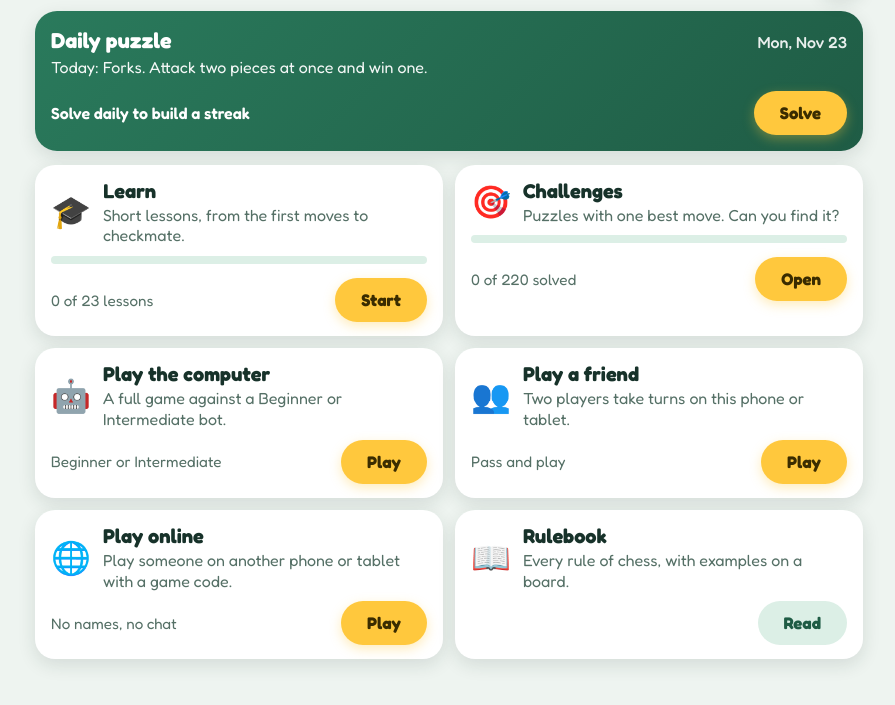
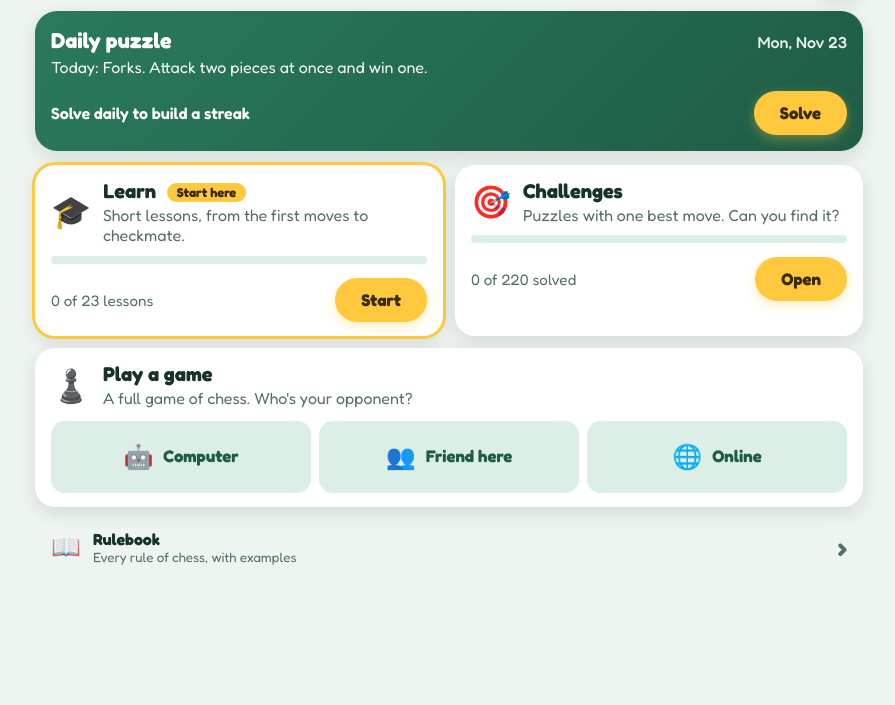
Before and after one commit to evmsmith-dev/chess-quest, a website: page index.html in a window 1280 px wide. Shown: the part 63-768 px from the top of the page, without its empty margins (191-1086 px from the left). Drawn offline with nearby package versions, Linux system fonts and the light colour scheme.

Commit message:
Tidy Home, pin pop-up buttons, and offer Restart after a long star route
- Home: Learn (with 'Start here' for new players), Challenges, one 'Play
  a game' card with Computer / Friend here / Online, and the Rulebook as
  a link row: fits one phone screen instead of nearly three
- Pop-ups: action buttons stay pinned to the bottom edge when the pop-up
  scrolls (a phone on its side); the Tip Card board shrinks to fit
- Lessons: when the stars took more moves than needed, Restart sits next
  to Next/Finish as the message suggests (it was missing)

Co-Authored-By: Claude Opus 5.5 <noreply@anthropic.com>
Claude-Session: https://claude.ai/code/session_01DBvDfGTT8BcmgVNgRhkwJ2

```diff
--- a/index.html
+++ b/index.html
@@ -73,8 +73,8 @@
     </section>
 
     <div class="mode-list">
-      <section class="mode-card">
-        <div class="mode-head"><span class="mode-emoji" aria-hidden="true">🎓</span><div><h2>Learn</h2><p class="mode-tagline">Short lessons, from the first moves to checkmate.</p></div></div>
+      <section id="learn-card" class="mode-card">
+        <div class="mode-head"><span class="mode-emoji" aria-hidden="true">🎓</span><div><h2>Learn <span id="start-here" class="start-here" hidden>Start here</span></h2><p class="mode-tagline">Short lessons, from the first moves to checkmate.</p></div></div>
         <div class="progress-bar" aria-hidden="true"><span id="learn-bar"></span></div>
         <div class="mode-foot"><span id="learn-summary" class="mode-stat"></span><button type="button" id="learn-btn" class="play-btn">Start</button></div>
       </section>
@@ -83,22 +83,15 @@
         <div class="progress-bar" aria-hidden="true"><span id="challenge-bar"></span></div>
         <div class="mode-foot"><span id="challenge-summary" class="mode-stat"></span><button type="button" id="challenges-btn" class="play-btn">Open</button></div>
       </section>
-      <section class="mode-card">
-        <div class="mode-head"><span class="mode-emoji" aria-hidden="true">🤖</span><div><h2>Play the computer</h2><p class="mode-tagline">A full game against a Beginner or Intermediate bot.</p></div></div>
-        <div class="mode-foot"><span id="play-summary" class="mode-stat"></span><button type="button" id="new-game-btn" class="play-btn">Play</button></div>
+      <section class="mode-card play-card" aria-labelledby="play-heading">
+        <div class="mode-head"><span class="mode-emoji" aria-hidden="true">♟️</span><div><h2 id="play-heading">Play a game</h2><p id="play-summary" class="mode-tagline">A full game of chess. Who's your opponent?</p></div></div>
+        <div class="play-choices">
+          <button type="button" id="new-game-btn" class="play-choice"><span aria-hidden="true">🤖</span>Computer</button>
+          <button type="button" id="friend-btn" class="play-choice"><span aria-hidden="true">👥</span>Friend here</button>
+          <button type="button" id="online-btn" class="play-choice"><span aria-hidden="true">🌐</span>Online</button>
+        </div>
       </section>
-      <section class="mode-card">
-        <div class="mode-head"><span class="mode-emoji" aria-hidden="true">👥</span><div><h2>Play a friend</h2><p class="mode-tagline">Two players take turns on this phone or tablet.</p></div></div>
-        <div class="mode-foot"><span class="mode-stat">Pass and play</span><button type="button" id="friend-btn" class="play-btn">Play</button></div>
-      </section>
-      <section class="mode-card">
-        <div class="mode-head"><span class="mode-emoji" aria-hidden="true">🌐</span><div><h2>Play online</h2><p class="mode-tagline">Play someone on another phone or tablet with a game code.</p></div></div>
-        <div class="mode-foot"><span class="mode-stat">No names, no chat</span><button type="button" id="online-btn" class="play-btn">Play</button></div>
-      </section>
-      <section class="mode-card">
-        <div class="mode-head"><span class="mode-emoji" aria-hidden="true">📖</span><div><h2>Rulebook</h2><p class="mode-tagline">Every rule of chess, with examples on a board.</p></div></div>
-        <div class="mode-foot"><span class="mode-stat"></span><button type="button" id="rules-btn" class="play-btn secondary-play">Read</button></div>
-      </section>
+      <button type="button" id="rules-btn" class="link-row"><span class="link-row-emoji" aria-hidden="true">📖</span><span class="link-row-text"><strong>Rulebook</strong><small>Every rule of chess, with examples</small></span><span class="link-row-go" aria-hidden="true">›</span></button>
     </div>
   </main>
 
--- a/src/main.js
+++ b/src/main.js
@@ -74,6 +74,9 @@ function renderHome() {
   byId("learn-bar").style.width = `${(doneCount / ALL_LESSONS.length) * 100}%`;
   byId("learn-summary").textContent = `${doneCount} of ${ALL_LESSONS.length} lessons`;
   byId("learn-btn").textContent = doneCount === 0 ? "Start" : next ? "Continue" : "Review";
+  // Brand-new players: point them at the first lesson.
+  byId("start-here").hidden = doneCount > 0;
+  byId("learn-card").classList.toggle("is-featured", doneCount === 0);
 
   // Challenges.
   const solved = solvedPuzzles();
@@ -85,7 +88,7 @@ function renderHome() {
   // Games.
   const games = readJson("games", {});
   const parts = ["beginner", "intermediate"].filter((l) => games[l]).map((l) => `${l === "beginner" ? "🐣" : "🦉"} ${games[l].w}W ${games[l].l}L ${games[l].d}D`);
-  byId("play-summary").textContent = parts.join(" · ") || "Beginner or Intermediate";
+  byId("play-summary").textContent = parts.length ? `Your record vs the bots: ${parts.join(" · ")}` : "A full game of chess. Who's your opponent?";
 }
 
 // ---------- Learn ----------
--- a/src/screens/lesson.js
+++ b/src/screens/lesson.js
@@ -73,7 +73,8 @@ function taskControls(extra = []) {
   ]);
 }
 
-function succeed(message) {
+/** A task is done. `extra` buttons go before Next/Finish (e.g. Restart to try for fewer moves). */
+function succeed(message, extra = []) {
   L.done[L.task] = true;
   setTaskDots(L.lesson.tasks.length, L.task, L.done);
   board.setMovable(null);
@@ -81,7 +82,7 @@ function succeed(message) {
   buzz("win");
   setMessage(`✅ ${message}`, "good");
   const last = L.task === L.lesson.tasks.length - 1;
-  taskControls([{ label: last ? "Finish ➜" : "Next ➜", kind: "primary", id: "ctl-next", onClick: () => (last ? finishLesson() : startTask(L.task + 1)) }]);
+  taskControls([...extra, { label: last ? "Finish ➜" : "Next ➜", kind: "primary", id: "ctl-next", onClick: () => (last ? finishLesson() : startTask(L.task + 1)) }]);
   document.getElementById("ctl-next")?.focus({ preventScroll: true });
 }
 
@@ -148,7 +149,8 @@ function starsTask(task) {
       if (got) { play("star"); buzz("capture"); } else { play("move"); buzz("land"); }
       if (!left.length) {
         const best = moves <= par;
-        succeed(best ? `All stars in ${moves} move${moves === 1 ? "" : "s"}: the fewest possible!` : `All stars collected in ${moves} moves. It can be done in ${par}: try Restart if you like.`);
+        if (best) succeed(`All stars in ${moves} move${moves === 1 ? "" : "s"}: the fewest possible!`);
+        else succeed(`All stars collected in ${moves} moves. It can be done in ${par}: try ↺ Restart if you like.`, [{ label: "↺ Restart", id: "ctl-restart", onClick: restart }]);
       } else setMessage(status());
     },
     onIllegal(from, to) {
--- a/src/styles.css
+++ b/src/styles.css
@@ -136,6 +136,27 @@ button:focus-visible, a:focus-visible, input:focus-visible { outline: 3px solid
 .mode-tagline { margin: 2px 0 0; color: var(--muted); line-height: 1.3; }
 .mode-foot { display: flex; align-items: center; justify-content: space-between; gap: 10px; margin-top: 10px; }
 .mode-stat { color: var(--muted); font-size: 0.95rem; }
+.mode-card.is-featured { box-shadow: 0 0 0 3px var(--accent), var(--shadow); }
+.start-here { display: inline-block; vertical-align: middle; margin-left: 6px; padding: 2px 10px; border-radius: 999px; background: var(--accent); color: var(--accent-text); font-size: 0.8rem; font-weight: 700; }
+/* One card, three ways to play. */
+.play-choices { display: grid; grid-template-columns: repeat(3, 1fr); gap: 8px; margin-top: 12px; }
+.play-choice {
+  border: 0; border-radius: 14px; min-height: 64px; padding: 8px 4px;
+  background: var(--primary-soft); color: var(--primary-dark); font-weight: 700; font-size: 0.98rem;
+  display: flex; flex-direction: column; align-items: center; justify-content: center; gap: 2px; line-height: 1.15;
+}
+.play-choice span { font-size: 1.5rem; line-height: 1; }
+.play-choice:active { transform: scale(0.97); }
+/* The Rulebook: a quiet row, not another big card. */
+.link-row {
+  display: flex; align-items: center; gap: 12px; width: 100%; text-align: left; min-height: 56px;
+  border: 0; border-radius: 16px; padding: 10px 16px; background: transparent; color: var(--text);
+}
+.link-row:hover { background: var(--card); }
+.link-row-emoji { font-size: 1.5rem; }
+.link-row-text { flex: 1; display: flex; flex-direction: column; }
+.link-row-text small { color: var(--muted); }
+.link-row-go { font-size: 1.6rem; color: var(--muted); font-weight: 700; }
 
 .install-card {
   display: flex; align-items: center; flex-wrap: wrap; gap: 10px 12px; margin: 0 0 14px;
@@ -438,6 +459,14 @@ html.no-coords .coord { display: none; }
 .result-stat span { display: block; font-size: 0.85rem; color: var(--muted); }
 .result-stat strong { font-size: 1.3rem; }
 .result-actions { display: flex; gap: 10px; margin-top: 16px; }
+/* In a pop-up taller than the screen (a phone on its side), the action buttons stay pinned to
+   the bottom edge instead of scrolling out of sight. */
+.overlay-card .result-actions {
+  position: sticky; bottom: -18px; z-index: 2;
+  margin: 16px -20px -18px; padding: 12px 20px 18px;
+  background: var(--card);
+  box-shadow: 0 -10px 12px -10px rgba(0, 0, 0, 0.18);
+}
 .result-actions button { flex: 1 1 0; min-height: 48px; border: 0; border-radius: 999px; font-weight: 700; font-size: 1.05rem; padding: 10px; }
 .primary { background: var(--accent); color: var(--accent-text); }
 .secondary { background: var(--primary-soft); color: var(--primary-dark); }
@@ -453,7 +482,7 @@ html.no-coords .coord { display: none; }
 
 .tip-card .tip-kicker { margin: 0 0 2px; font-weight: 700; color: var(--primary); text-transform: uppercase; font-size: 0.8rem; letter-spacing: 0.06em; }
 .tip-body p { line-height: 1.5; margin: 0 0 10px; }
-.tip-body .mini-board { width: min(100%, 260px); margin: 6px auto 0; }
+.tip-body .mini-board { width: min(100%, 260px, 42vh); margin: 6px auto 0; }
 
 .install-steps { margin: 0; padding-left: 22px; line-height: 1.5; }
 .install-steps li { margin: 6px 0; }
@@ -480,6 +509,8 @@ html.no-coords .coord { display: none; }
 @media (min-width: 700px) {
   .screen { max-width: 860px; }
   .mode-list { grid-template-columns: repeat(2, 1fr); }
+  .play-card, .link-row { grid-column: 1 / -1; }
+  .play-choice { min-height: 72px; flex-direction: row; gap: 10px; font-size: 1.05rem; }
   .lesson-path { grid-template-columns: repeat(2, 1fr); }
   .set-list { grid-template-columns: repeat(2, 1fr); }
   .tier-title { grid-column: 1 / -1; }
@@ -525,6 +556,7 @@ html.no-coords .coord { display: none; }
   .control { min-height: 44px; font-size: 0.95rem; }
   .bar-caps .cap { width: 18px; height: 18px; }
   .overlay-card { padding: 16px 16px 14px; }
+  .overlay-card .result-actions { bottom: -14px; margin: 12px -16px -14px; padding: 10px 16px 14px; }
 }
 
 @media (prefers-reduced-motion: reduce) {
```
Also changed, not shown: tests/e2e/app.spec.js (+53 -0 lines).
